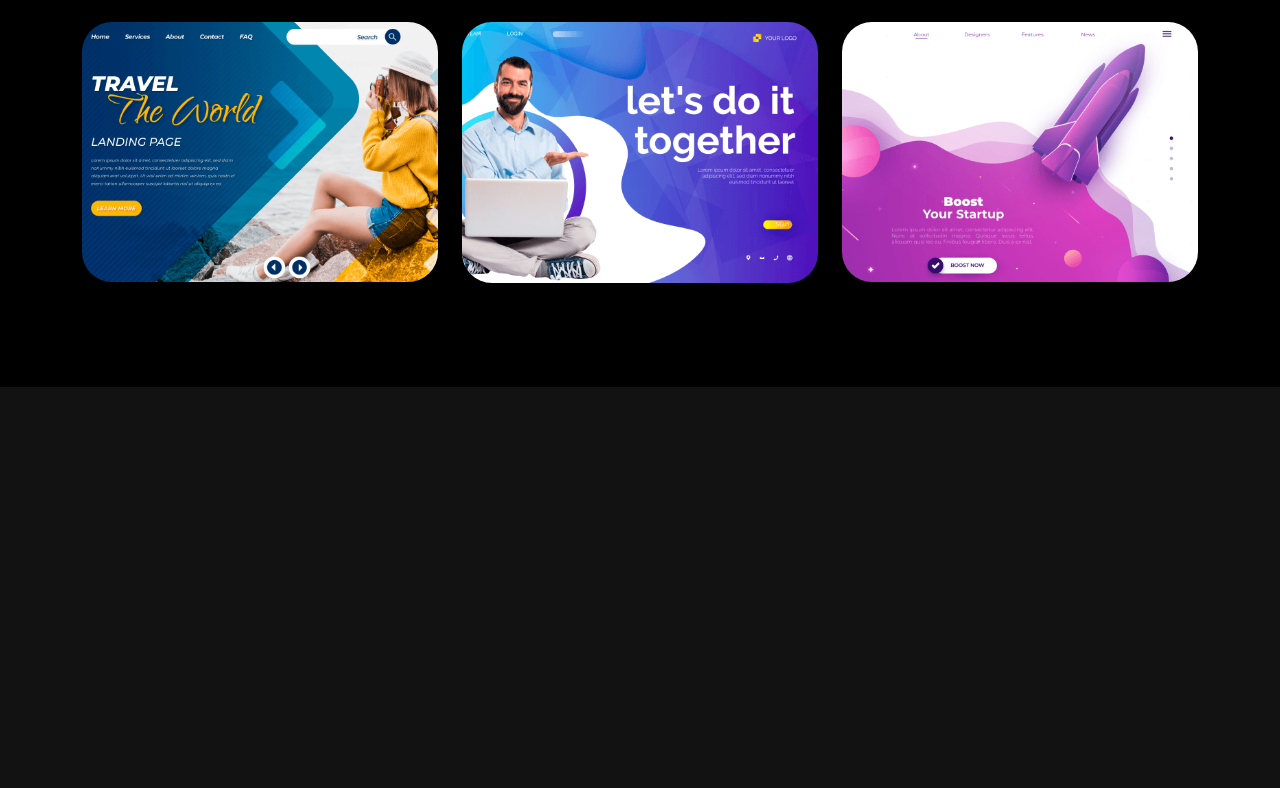
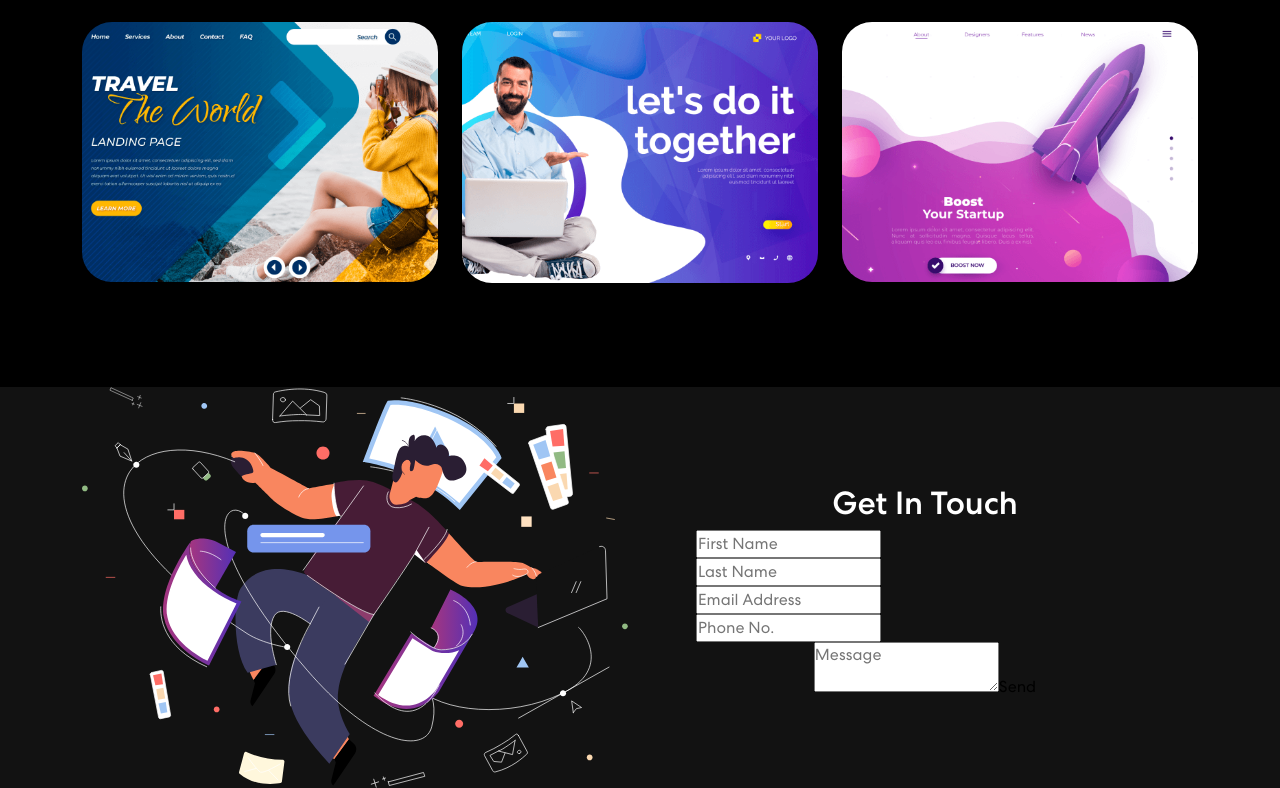
Before and after one commit to ThePushMaker/ReactPortfolio, a React (Create React App) app: page / in a window 1280 px wide. Shown: the part 2012-2800 px from the top of the page. Before the commit the page ends 2399 px from the top, so only its background shows below. Built offline with nearby package versions, Linux system fonts and the light colour scheme.

Commit message:
contact section done

```diff
--- a/src/App.js
+++ b/src/App.js
@@ -2,8 +2,9 @@ import logo from './logo.svg';
 import './App.css';
 import { NavBar } from './components/NavBar';
 import { Banner } from './components/Banner';
-import { Skills } from './components/Skills'
-import { Projects } from './components/Projects'
+import { Skills } from './components/Skills';
+import { Projects } from './components/Projects';
+import { Contact } from './components/Contact';
 import 'bootstrap/dist/css/bootstrap.min.css';
 
 function App() {
@@ -13,6 +14,7 @@ function App() {
         <Banner />
         <Skills />
         <Projects />
+        <Contact />
     </div>
   );
 }
```
